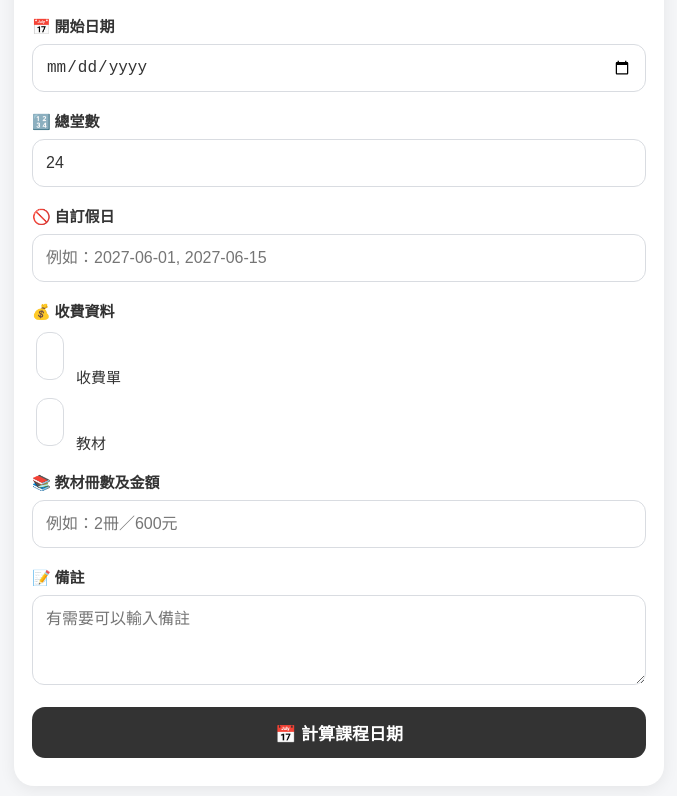
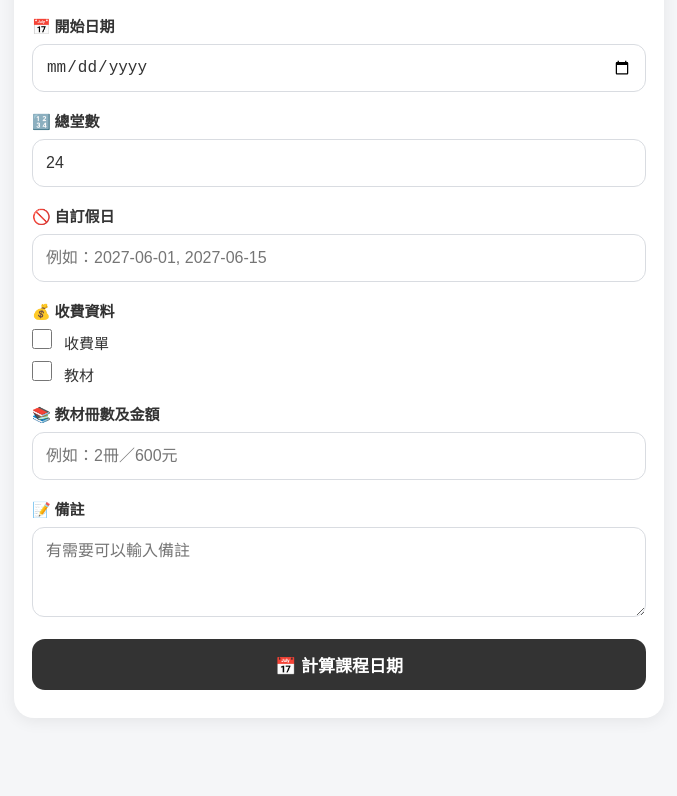
Before and after one commit to chihyu518/classflow, a plain HTML site: page index.html in a window 1280 px wide. Shown: the part 735-1531 px from the top of the page, without its empty margins (301-978 px from the left). After the commit the page ends 1469 px from the top, so only its background shows below. Drawn offline with Linux system fonts and the light colour scheme.

Commit message:
Update index.html

```diff
--- a/index.html
+++ b/index.html
@@ -447,7 +447,19 @@
     <input
   type="checkbox"
   id="feeBill"
-  style="width: 20px !important; height: 20px !important; margin-right: 8px; pointer-events: auto !important;"
+  style="
+    width: 20px !important;
+    height: 20px !important;
+    min-height: 20px !important;
+    margin: 0 8px 0 0 !important;
+    padding: 0 !important;
+    -webkit-appearance: checkbox !important;
+    appearance: checkbox !important;
+    pointer-events: auto !important;
+    cursor: pointer;
+    position: relative;
+    z-index: 10;
+  "
 >
     收費單
   </label>
@@ -456,7 +468,19 @@
     <input
   type="checkbox"
   id="textbook"
-  style="width: 20px !important; height: 20px !important; margin-right: 8px; pointer-events: auto !important;"
+  style="
+    width: 20px !important;
+    height: 20px !important;
+    min-height: 20px !important;
+    margin: 0 8px 0 0 !important;
+    padding: 0 !important;
+    -webkit-appearance: checkbox !important;
+    appearance: checkbox !important;
+    pointer-events: auto !important;
+    cursor: pointer;
+    position: relative;
+    z-index: 10;
+  "
 >
     教材
   </label>
```
